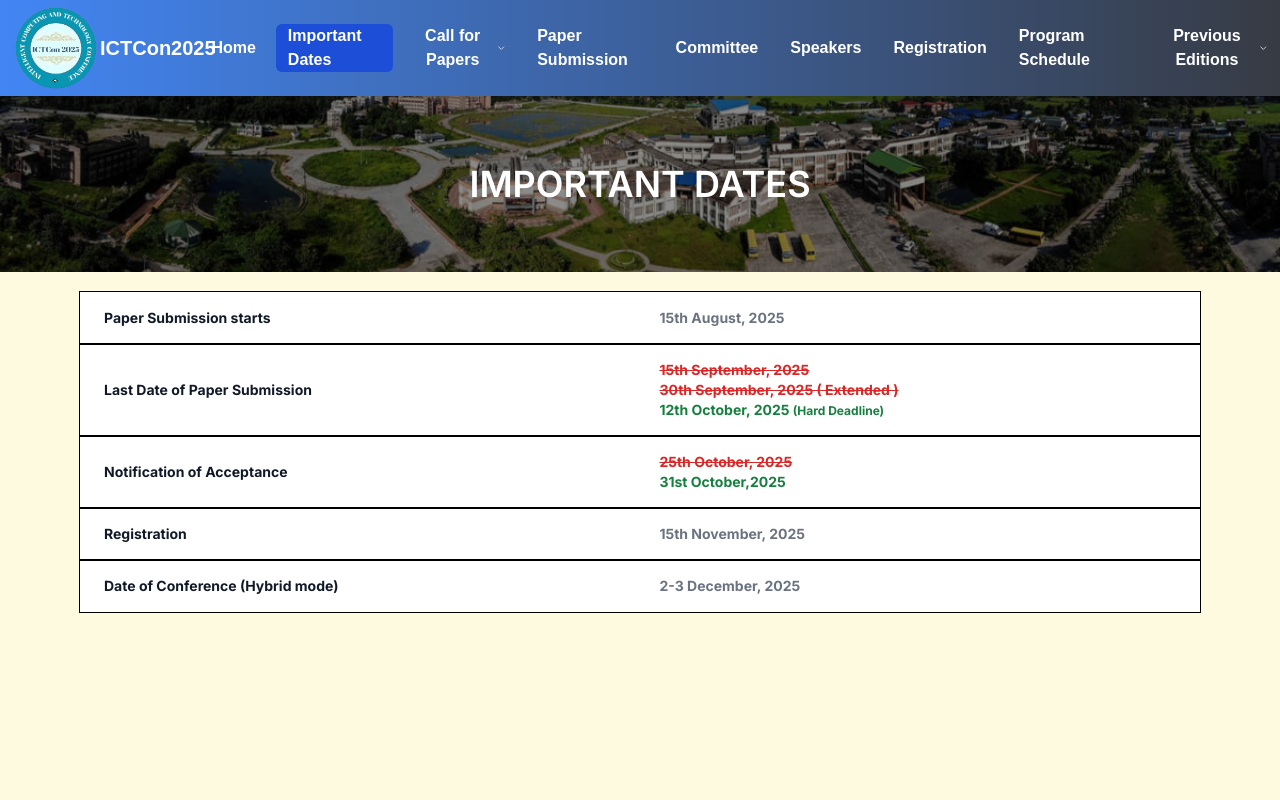
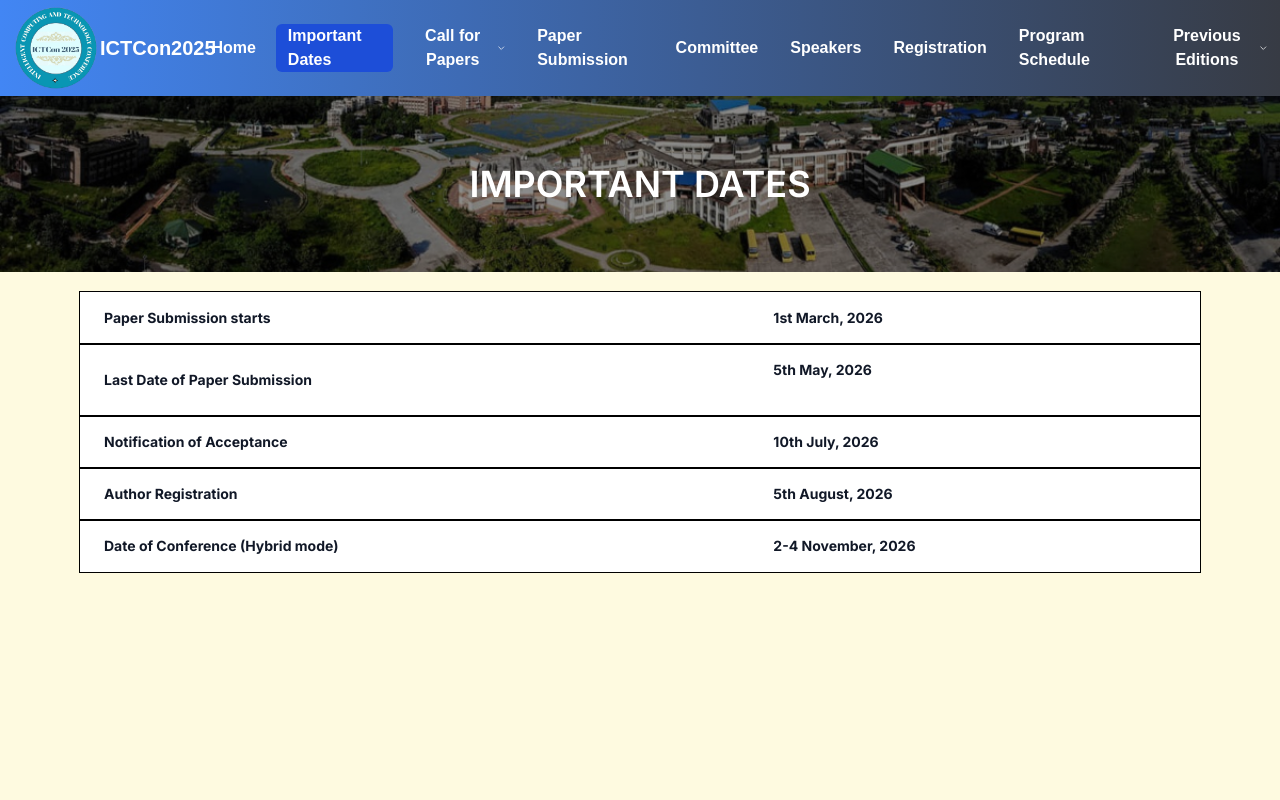
Before and after one commit to ictcon-cit/ictcon_2026, a Next.js app: page /dates in a window 1280 px wide. Shown: the top 800 px of the page. Built offline with nearby package versions, Linux system fonts and the light colour scheme.

Commit message:
Updated Dates

```diff
--- a/src/components/importantdates.tsx
+++ b/src/components/importantdates.tsx
@@ -10,8 +10,8 @@ const ImportantDates = () => {
             >
               Paper Submission starts
             </th>
-            <td className="md:px-6 md:py-4 px-2 py-1 font-bold">
-              15th August, 2025
+            <td className="md:px-6 md:py-4 px-2 py-1 font-bold  text-gray-900">
+              1st March, 2026
             </td>
           </tr>
           <tr className="bg-white border-black outline outline-black outline-1">
@@ -22,17 +22,18 @@ const ImportantDates = () => {
               Last Date of Paper Submission
             </th>
             <td className="md:px-6 md:py-4 px-2 py-1 font-bold">
-              <span className="line-through text-red-600">
-                15th September, 2025
+              <span className=" text-gray-900">
+                5th May, 2026
               </span>
               <br />
-              <span className="line-through text-red-600">
+             {/* <span className="line-through text-red-600">
                 30th September, 2025 (  Extended )
-              </span>
+              </span> */}
               <br />
-              <span className="text-green-700">
+              {/*  <span className="text-green-700">
                 12th October, 2025 <span className="text-xs">(Hard Deadline)</span>
-              </span>
+              </span>  */}
+
             </td>
           </tr>
           <tr className="bg-white border-black outline outline-black outline-1">
@@ -43,9 +44,10 @@ const ImportantDates = () => {
               Notification of Acceptance
             </th>
             <td className="md:px-6 md:py-4 px-2 py-1 font-bold ">
-             <span className="line-through text-red-600"> 25th October, 2025</span>
+             <span className=" text-gray-900">10th July, 2026</span>
               <br />
-              <span className="text-green-700">31st October,2025</span>
+            {/* <span className="text-green-700">31st October,2025</span>  */}
+
             </td>
           </tr>
           <tr className="bg-white border-black outline outline-black outline-1">
@@ -53,10 +55,10 @@ const ImportantDates = () => {
               scope="row"
               className="md:px-6 md:py-4 px-2 py-1 font-bold text-gray-900 md:whitespace-nowrap wrap"
             >
-              Registration
+            Author Registration
             </th>
-            <td className="md:px-6 md:py-4 px-2 py-1 font-bold">
-              15th November, 2025
+            <td className="md:px-6 md:py-4 px-2 py-1 font-bold  text-gray-900">
+              5th August, 2026
             </td>
           </tr>
           <tr className="bg-white border-black outline outline-black outline-1">
@@ -66,8 +68,8 @@ const ImportantDates = () => {
             >
               Date of Conference (Hybrid mode)
             </th>
-            <td className="md:px-6 md:py-4 px-2 py-1 font-bold">
-              2-3 December, 2025
+            <td className="md:px-6 md:py-4 px-2 py-1 font-bold  text-gray-900">
+              2-4 November, 2026
             </td>
           </tr>
         </tbody>
```
